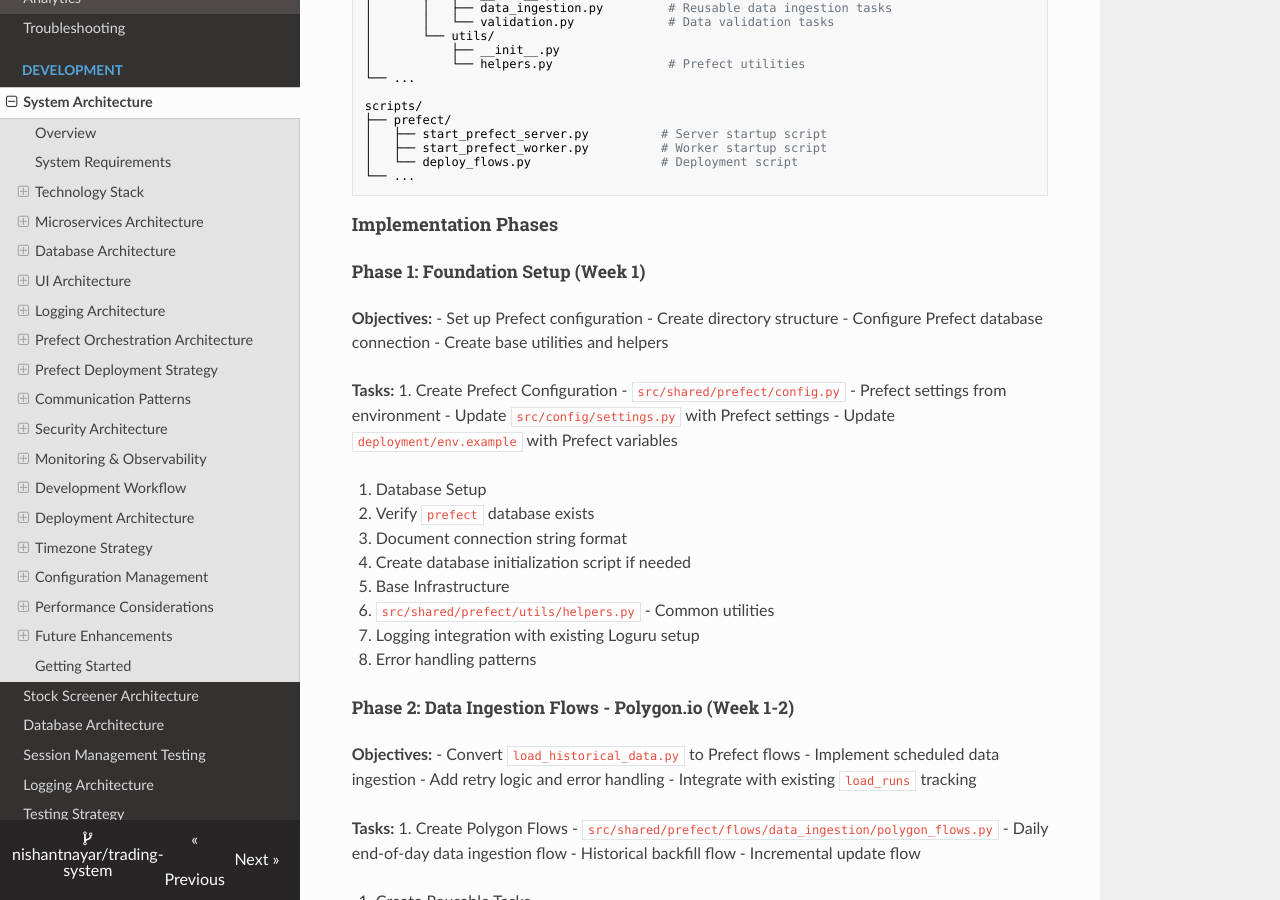
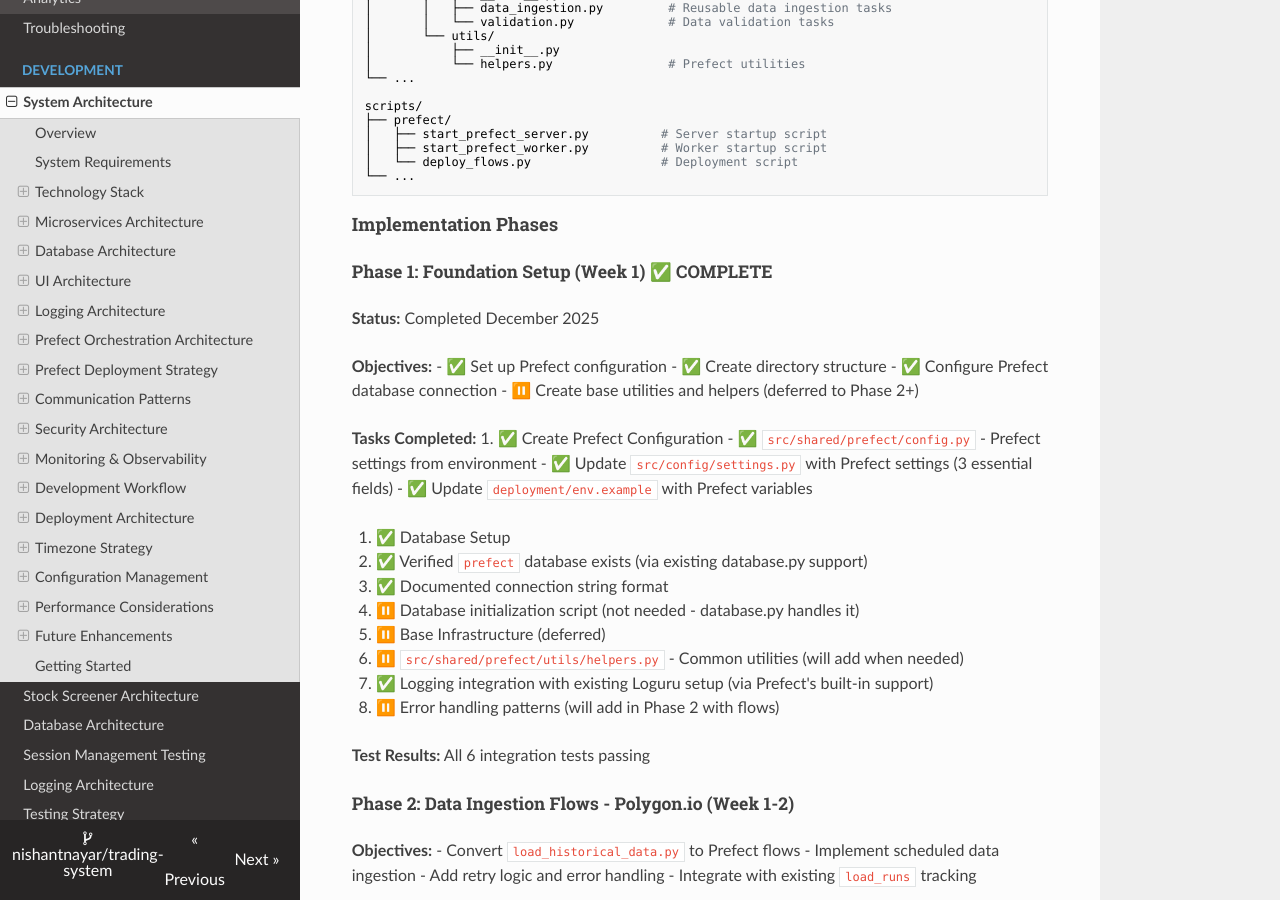
Before and after one commit to nishantnayar/Trading-System, an MkDocs documentation site: the page built from docs/development/architecture.md, in a window 1280 px wide and 900 px high, scrolled down 23973 px. Built offline with MkDocs 1.6.1, drawn with Linux system fonts in a browser that asks for light colours; nearby versions of some CDN libraries.

Commit message:
Prefect deployment

```diff
--- a/docs/development/architecture.md
+++ b/docs/development/architecture.md
@@ -1428,29 +1428,33 @@
 
 #### Implementation Phases
 
-##### Phase 1: Foundation Setup (Week 1)
+##### Phase 1: Foundation Setup (Week 1) ✅ COMPLETE
+
+**Status:** Completed December 2025
 
 **Objectives:**
-- Set up Prefect configuration
-- Create directory structure
-- Configure Prefect database connection
-- Create base utilities and helpers
-
-**Tasks:**
-1. Create Prefect Configuration
-   - `src/shared/prefect/config.py` - Prefect settings from environment
-   - Update `src/config/settings.py` with Prefect settings
-   - Update `deployment/env.example` with Prefect variables
-
-2. Database Setup
-   - Verify `prefect` database exists
-   - Document connection string format
-   - Create database initialization script if needed
-
-3. Base Infrastructure
-   - `src/shared/prefect/utils/helpers.py` - Common utilities
-   - Logging integration with existing Loguru setup
-   - Error handling patterns
+- ✅ Set up Prefect configuration
+- ✅ Create directory structure
+- ✅ Configure Prefect database connection
+- ⏸️ Create base utilities and helpers (deferred to Phase 2+)
+
+**Tasks Completed:**
+1. ✅ Create Prefect Configuration
+   - ✅ `src/shared/prefect/config.py` - Prefect settings from environment
+   - ✅ Update `src/config/settings.py` with Prefect settings (3 essential fields)
+   - ✅ Update `deployment/env.example` with Prefect variables
+
+2. ✅ Database Setup
+   - ✅ Verified `prefect` database exists (via existing database.py support)
+   - ✅ Documented connection string format
+   - ⏸️ Database initialization script (not needed - database.py handles it)
+
+3. ⏸️ Base Infrastructure (deferred)
+   - ⏸️ `src/shared/prefect/utils/helpers.py` - Common utilities (will add when needed)
+   - ✅ Logging integration with existing Loguru setup (via Prefect's built-in support)
+   - ⏸️ Error handling patterns (will add in Phase 2 with flows)
+
+**Test Results:** All 6 integration tests passing
 
 ##### Phase 2: Data Ingestion Flows - Polygon.io (Week 1-2)
 
```
Also changed, not shown: docs/development/prefect-deployment-plan.md (+13 -12 lines), docs/development/prefect-phase1-plan.md (deleted, +0 -203 lines), 5 other files.
